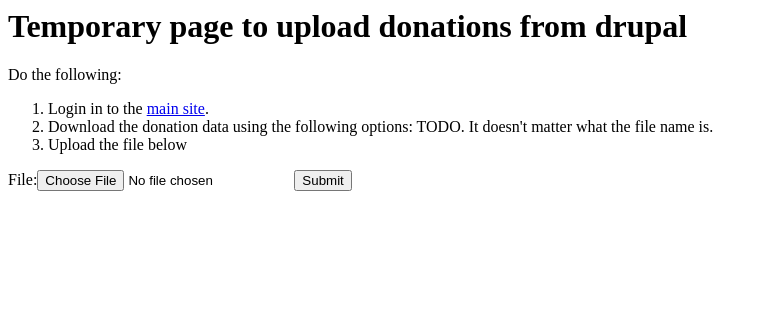
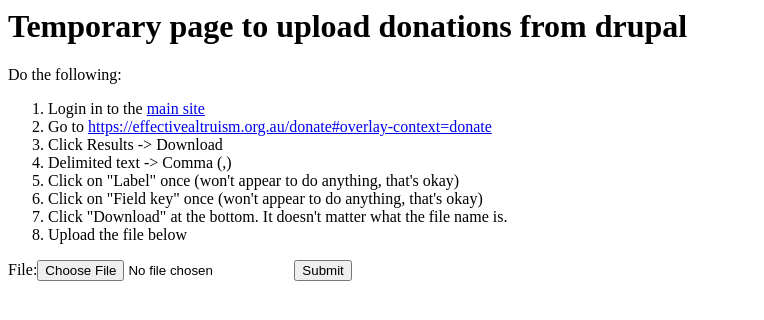
Before and after one commit to effective-altruism-australia/donation_portal, a Django app: a page that uses donation/templates/transitional_upload_form.html in a window 1280 px wide. Shown: the top 320 px of the page, without its empty margins (0-764 px from the left). Run offline with Django 3.2, Linux system fonts and the light colour scheme; the visitor is signed in with stand-in values (Sample User, id 1); parts of the project's set-up code (start-up, migrations or seed data) failed here and were passed over.

Commit message:
instructions on how to upload donations

```diff
--- a/donation/templates/transitional_upload_form.html
+++ b/donation/templates/transitional_upload_form.html
@@ -6,10 +6,25 @@
 <p>Do the following:</p>
 <ol>
     <li>
-        Login in to the <a href="http://effectivealtruism.org.au/user">main site</a>.
+        Login in to the <a href="http://effectivealtruism.org.au/user">main site</a>
     </li>
     <li>
-        Download the donation data using the following options: TODO. It doesn't matter what the file name is.
+        Go to <a href="https://effectivealtruism.org.au/donate#overlay-context=donate">https://effectivealtruism.org.au/donate#overlay-context=donate</a>
+    </li>
+    <li>
+        Click Results -> Download
+    </li>
+    <li>
+        Delimited text -> Comma (,)
+    </li>
+    <li>
+        Click on "Label" once (won't appear to do anything, that's okay)
+    </li>
+    <li>
+        Click on "Field key" once (won't appear to do anything, that's okay)
+    </li>
+    <li>
+        Click "Download" at the bottom. It doesn't matter what the file name is.
     </li>
     <li>
         Upload the file below
```
